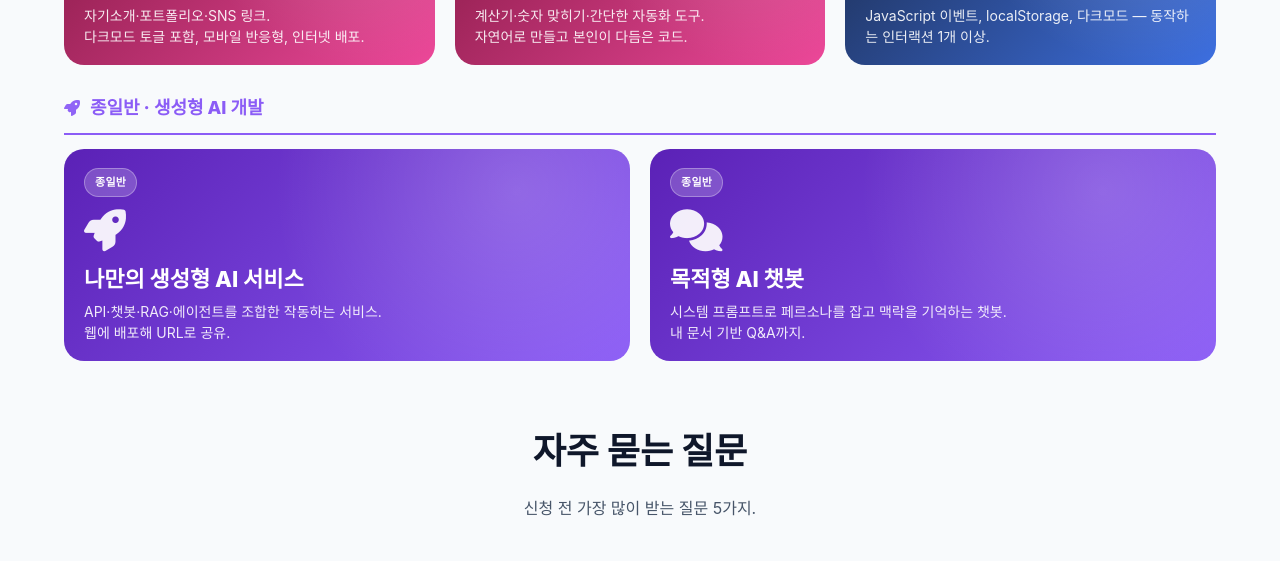
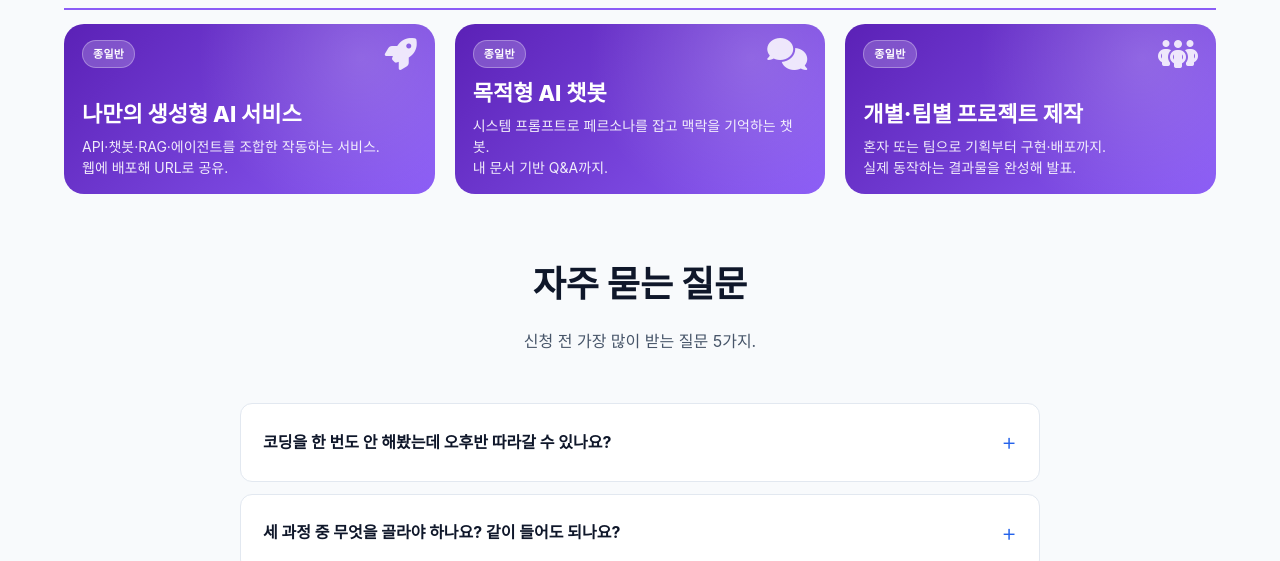
Before and after one commit to aebonlee/halla, a website: page index.html in a window 1280 px wide. Shown: the part 4787-5348 px from the top of the page. Drawn offline with nearby package versions, Linux system fonts and the light colour scheme; animation ran at ten frames a second; a web font is replaced by a local one.

Commit message:
종일반에 개별·팀별 프로젝트 카드 추가(3/3/3) + 아이콘 우상단 배치 + 카드 높이 축소
- 종일반 3번째 카드 '개별·팀별 프로젝트 제작'(fa-people-group) 추가 → 3/3/3 정렬
- 갤러리 카드 상단행 좌우 배치: 태그(왼쪽) + 아이콘(오른쪽 위)
- 카드 min-height 150→112px, 패딩·gap 축소로 세로 높이만 감소
- 미사용 .pair 규칙 정리, 캐시 버전 v=20260622

Co-Authored-By: Claude Opus 4.8 (1M context) <noreply@anthropic.com>

```diff
--- a/assets/css/style.css
+++ b/assets/css/style.css
@@ -1005,32 +1005,26 @@ body {
   gap: 20px;
 }
 
-/* 카드 2개 그룹(종일반) — 위 줄과 같은 전체 폭을 2칸으로 채움 */
-.gallery-group.pair .gallery-grid {
-  grid-template-columns: repeat(2, 1fr);
-}
-
 @media (max-width: 1100px) {
   .gallery-grid { grid-template-columns: repeat(2, 1fr); }
 }
 
 @media (max-width: 560px) {
-  .gallery-grid,
-  .gallery-group.pair .gallery-grid { grid-template-columns: 1fr; }
+  .gallery-grid { grid-template-columns: 1fr; }
 }
 
 .gallery-card {
   position: relative;
   overflow: hidden;
   border-radius: var(--radius-lg);
-  min-height: 150px;
+  min-height: 112px;
   background: linear-gradient(135deg, #1B2A4A 0%, #3D6FE0 100%);
   color: white;
-  padding: 18px 20px;
+  padding: 16px 18px;
   display: flex;
   flex-direction: column;
   justify-content: space-between;
-  gap: 12px;
+  gap: 8px;
   cursor: default;
   transition: all 0.3s;
   isolation: isolate;
@@ -1053,10 +1047,19 @@ body {
 .gallery-card.vibe { background: linear-gradient(135deg, #831843 0%, #EC4899 100%); }
 .gallery-card.amber { background: linear-gradient(135deg, #92400E 0%, #F59E0B 100%); }
 
+/* 상단 행: 태그(왼쪽) + 아이콘(오른쪽 위) */
+.gallery-card > div:first-child {
+  display: flex;
+  justify-content: space-between;
+  align-items: flex-start;
+  gap: 10px;
+}
+.gallery-card > div:first-child .gallery-card-tag { margin-bottom: 0; }
 .gallery-card-emoji {
-  font-size: 42px;
+  font-size: 32px;
   line-height: 1;
-  color: rgba(255, 255, 255, 0.92);
+  color: rgba(255, 255, 255, 0.85);
+  margin-top: -2px;
 }
 
 /* 결과물 갤러리 — 과정 계열 그룹 */
--- a/index.html
+++ b/index.html
@@ -34,7 +34,7 @@
   <link rel="stylesheet" href="https://fonts.googleapis.com/css2?family=Noto+Color+Emoji&display=swap">
   <link rel="stylesheet" href="https://cdn.jsdelivr.net/npm/@fortawesome/fontawesome-free@6.5.2/css/all.min.css">
     <link rel="stylesheet" href="https://cdn.jsdelivr.net/gh/orioncactus/pretendard@v1.3.9/dist/web/static/pretendard.min.css">
-  <link rel="stylesheet" href="assets/css/style.css?v=20260621">
+  <link rel="stylesheet" href="assets/css/style.css?v=20260622">
 </head>
 <body>
 
@@ -550,7 +550,7 @@
   </div>
 
   <!-- 종일반 계열 -->
-  <div class="gallery-group pair">
+  <div class="gallery-group">
     <h3 class="gallery-group-title dev"><i class="fa-solid fa-rocket"></i> 종일반 · 생성형 AI 개발</h3>
     <div class="gallery-grid">
       <div class="gallery-card dev">
@@ -571,6 +571,16 @@
         <div>
           <div class="gallery-card-title">목적형 AI 챗봇</div>
           <div class="gallery-card-desc">시스템 프롬프트로 페르소나를 잡고 맥락을 기억하는 챗봇.<br>내 문서 기반 Q&amp;A까지.</div>
+        </div>
+      </div>
+      <div class="gallery-card dev">
+        <div>
+          <span class="gallery-card-tag">종일반</span>
+          <div class="gallery-card-emoji"><i class="fa-solid fa-people-group"></i></div>
+        </div>
+        <div>
+          <div class="gallery-card-title">개별·팀별 프로젝트 제작</div>
+          <div class="gallery-card-desc">혼자 또는 팀으로 기획부터 구현·배포까지.<br>실제 동작하는 결과물을 완성해 발표.</div>
         </div>
       </div>
     </div>
```
